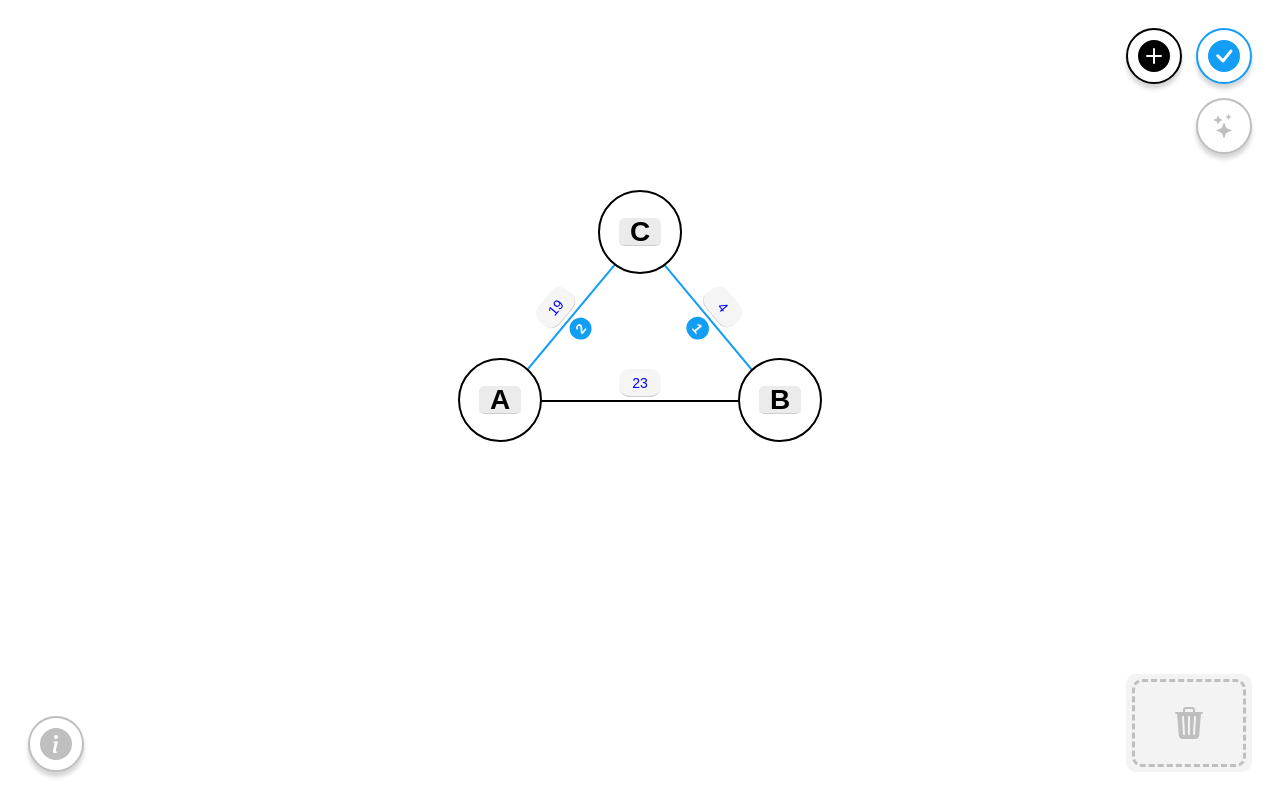
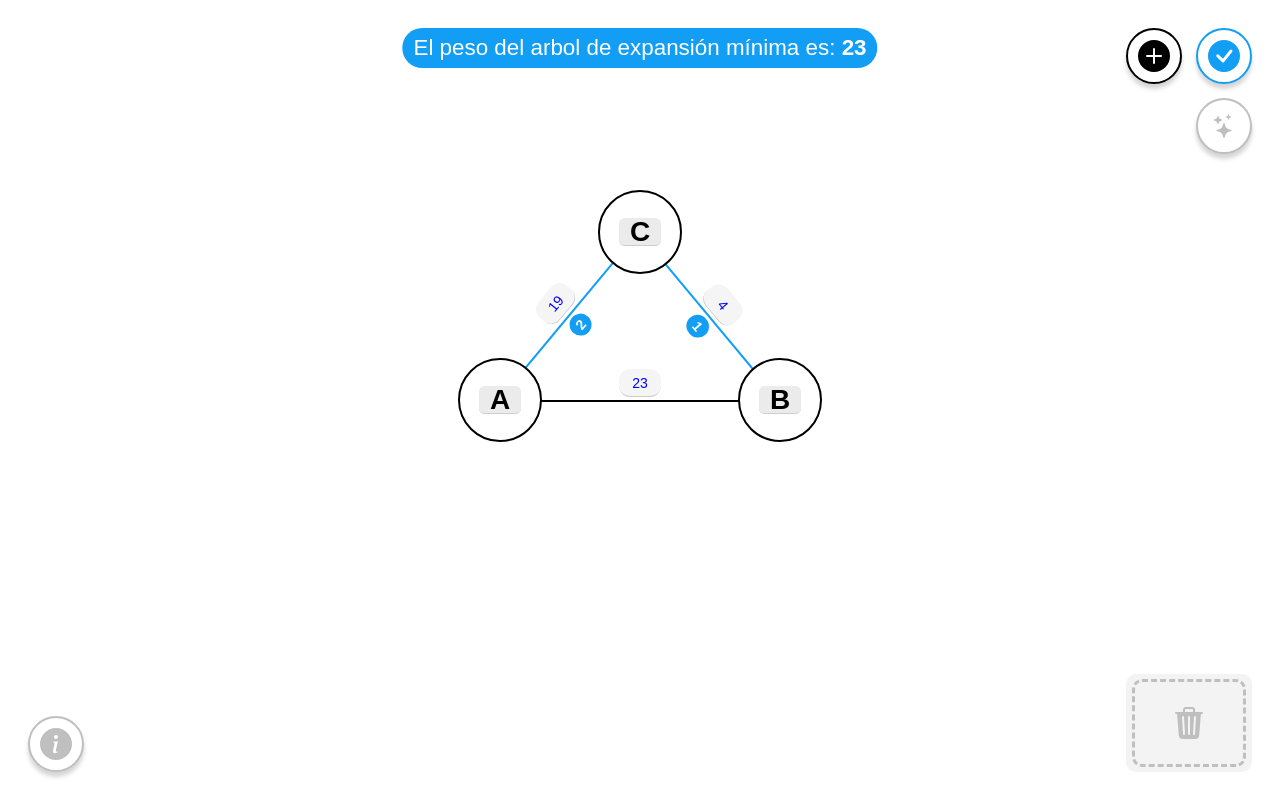
Before and after one commit to stariluz/kruskal-minimum-spanning-tree-js, a plain HTML site: page index.html in a window 1280 px wide. Both pictures are taken after a click on the button 1224 px from the left and 56 px from the top of the page. Drawn offline with Linux system fonts and the light colour scheme; a web font is replaced by a local one.

Commit message:
Update: fixing offset on edges, add total weight

```diff
--- a/index.html
+++ b/index.html
@@ -125,6 +125,10 @@
         </article>
     </section>
     <div class="treeboard">
+        <div class="weight-container" id="weight-container">
+            El peso del arbol de expansión mínima es:
+            <b><span id="total-weight"></span></b>
+        </div>
         <button class="add-node" id="add-node">
             <svg xmlns="http://www.w3.org/2000/svg" width="32" height="32" fill="currentColor" class="add-icon bi bi-plus-circle-fill" viewBox="0 0 16 16">
                 <path d="M16 8A8 8 0 1 1 0 8a8 8 0 0 1 16 0zM8.5 4.5a.5.5 0 0 0-1 0v3h-3a.5.5 0 0 0 0 1h3v3a.5.5 0 0 0 1 0v-3h3a.5.5 0 0 0 0-1h-3v-3z"/>
--- a/script.js
+++ b/script.js
@@ -41,14 +41,7 @@ class Edge{
 let nodesCounter=3;
 let selectedNode;
 let nodesElements=[];
-let nodes={
-    /* 'A': {
-        id: 'A',
-        name: 'A',
-        element: document.getElementById('node-A'),
-        nameInput: document.getElementById('node-name-A'),
-    } */
-};
+let nodes={};
 let nodeTemplate=document.createElement("div");
 nodeTemplate.className="node-js node";
 nodeTemplate.draggable=false;
@@ -87,8 +80,8 @@ function main() {
 }
 function initEdges(){
     for(let edgeKey in edges){
-        edges[edgeKey].setWeightInput(edgeKey);
-        edges[edgeKey].weightInput.addEventListener("input", onInputEvent, true);
+        // edges[edgeKey].setWeightInput(edgeKey);
+        // edges[edgeKey].weightInput.addEventListener("input", onInputEvent, true);
     }
 }
 
@@ -508,6 +501,7 @@ function clearingTree(){
         edgeElement.style.backgroundColor="var(--color-1)";
         edgeSpotElement.innerHTML=null;
         edgeSpotElement.classList.remove("render");
+        totalWeightContainer.style.display="none";
     });
 }
 
@@ -539,6 +533,11 @@ function sortResults(edges){
     })
     calculateKruskalAlgorithm(sorted);
 }
+
+let totalWeightValue=0;
+let totalWeightElement=document.getElementById("total-weight");
+let totalWeightContainer=document.getElementById("weight-container");
+
 /**
  * @param {Array} edges - The edges with values
  */
@@ -546,6 +545,7 @@ function calculateKruskalAlgorithm(edges){
     let edgesVisited="";
     let edgesNotVisited="";
     let amountOfConected=0;
+    totalWeightValue=0;
     DSUInit();
     edges.forEach((edge,index)=>{
         let begin=edge[1].begin;
@@ -553,6 +553,7 @@ function calculateKruskalAlgorithm(edges){
         let edgeSpotElement=document.getElementById(`edge-track-spot-${edge[0]}`);
         let edgeElement=edge[1].element;
         if(DSUUnion(begin,end)){
+            totalWeightValue+=edge[1].weight;
             edgeElement.style.backgroundColor="var(--color-blue)";
             edgeSpotElement.innerHTML=amountOfConected+1;
             edgeSpotElement.classList.add("render");
@@ -565,6 +566,8 @@ function calculateKruskalAlgorithm(edges){
             edgesNotVisited+=begin+end;
         }
     });
+    totalWeightElement.innerText=totalWeightValue;
+    totalWeightContainer.style.display="block";
 }
 
 let parent, rank;
--- a/style.css
+++ b/style.css
@@ -21,6 +21,19 @@ input,button{
 body{
     padding: 0;
     margin: 0;
+}
+.weight-container{
+    position: absolute;
+    top: 1rem;
+    left: 50%;
+    transform: translateX(-50%);
+    background-color: var(--color-blue);
+    border-radius: 1rem;
+    font-size: 0.8rem;
+    padding: 0.25rem 0.4rem;
+    color: white;
+    display: none;
+    text-align: center;
 }
 .node{
     position: absolute;
@@ -154,7 +167,7 @@ button .close-icon{
     fill: var(--color-red-1);
 }
 .edge{
-    position: relative;
+    position: absolute;
     height: 2px;
     width: 0px;
     background-color: black;
```
